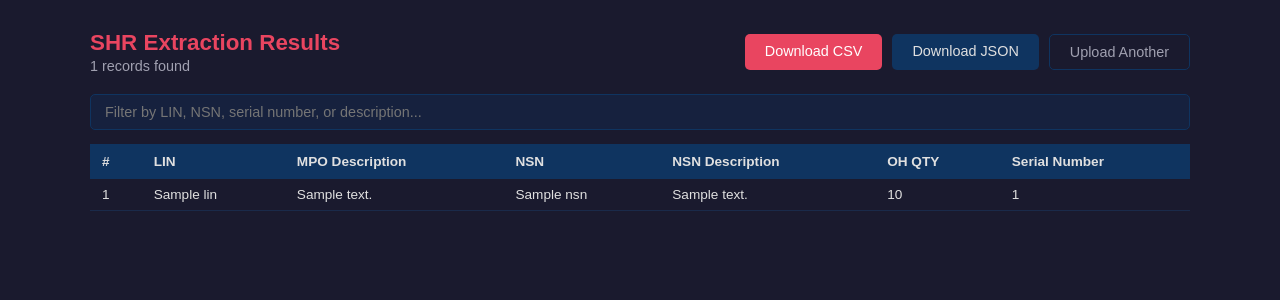
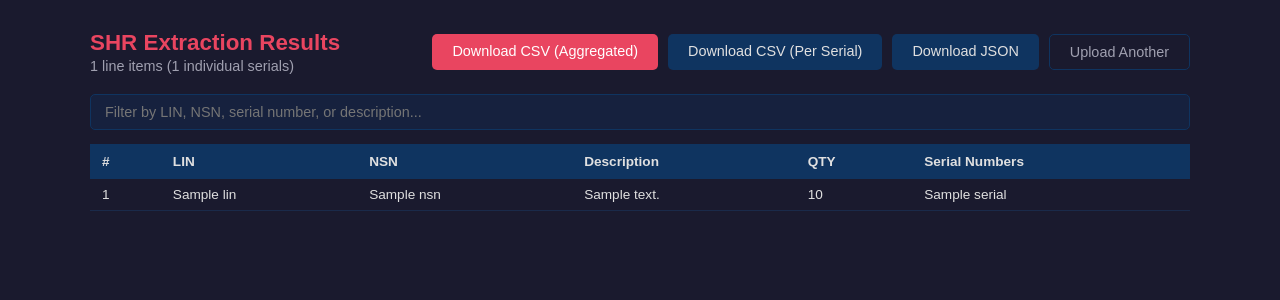
Before and after one commit to Maple-maker/shr-extractor, a Flask app: template templates/results.html in a window 1280 px wide. Shown: the top 300 px of the page. Run offline with Flask 3, Linux system fonts and the light colour scheme; the template is opened without the code that fills it: most values are stand-ins (such as "Sample title", 1, 10 or a date in 2020).

Commit message:
Aggregate SHR output by (LIN, NSN) instead of one row per serial
115 per-serial records now collapse to 19 line items with total qty
and all serial numbers joined. Adds aggregate_records(), to_csv_aggregated(),
a summary download, and a per-serial full download. Results page updated.

Co-Authored-By: Claude Sonnet 4.6 <noreply@anthropic.com>

```diff
--- a/app.py
+++ b/app.py
@@ -11,7 +11,7 @@ import tempfile
 
 from flask import Flask, jsonify, render_template, request, Response, session
 
-from extract_shr import parse_shr_pdf, to_csv
+from extract_shr import parse_shr_pdf, to_csv, to_csv_aggregated, aggregate_records
 
 app = Flask(__name__)
 app.secret_key = os.environ.get('SECRET_KEY', 'shr-extractor-dev')
@@ -52,18 +52,31 @@ def extract():
             pass
 
     _last_records = records
-    return render_template('results.html', records=records, count=len(records))
+    agg = aggregate_records(records)
+    return render_template('results.html', records=agg, raw_count=len(records), count=len(agg))
 
 
 @app.route('/download/csv')
 def download_csv():
     if not _last_records:
         return "No data. Upload a PDF first.", 400
+    csv_data = to_csv_aggregated(_last_records)
+    return Response(
+        csv_data,
+        mimetype='text/csv',
+        headers={'Content-Disposition': 'attachment; filename=shr_extract.csv'}
+    )
+
+
+@app.route('/download/csv/full')
+def download_csv_full():
+    if not _last_records:
+        return "No data. Upload a PDF first.", 400
     csv_data = to_csv(_last_records)
     return Response(
         csv_data,
         mimetype='text/csv',
-        headers={'Content-Disposition': 'attachment; filename=shr_extract.csv'}
+        headers={'Content-Disposition': 'attachment; filename=shr_extract_full.csv'}
     )
 
 
--- a/templates/results.html
+++ b/templates/results.html
@@ -34,10 +34,11 @@
   <div class="header">
     <div>
       <h1>SHR Extraction Results</h1>
-      <div class="count">{{ count }} records found</div>
+      <div class="count">{{ count }} line items ({{ raw_count }} individual serials)</div>
     </div>
     <div class="actions">
-      <a href="/download/csv" class="btn btn-primary">Download CSV</a>
+      <a href="/download/csv" class="btn btn-primary">Download CSV (Aggregated)</a>
+      <a href="/download/csv/full" class="btn btn-secondary">Download CSV (Per Serial)</a>
       <a href="/download/json" class="btn btn-secondary">Download JSON</a>
       <a href="/" class="btn btn-outline">Upload Another</a>
     </div>
@@ -53,11 +54,10 @@
         <tr>
           <th>#</th>
           <th>LIN</th>
-          <th>MPO Description</th>
           <th>NSN</th>
-          <th>NSN Description</th>
-          <th>OH QTY</th>
-          <th>Serial Number</th>
+          <th>Description</th>
+          <th>QTY</th>
+          <th>Serial Numbers</th>
         </tr>
       </thead>
       <tbody>
@@ -65,11 +65,10 @@
         <tr>
           <td>{{ loop.index }}</td>
           <td>{{ r.lin }}</td>
-          <td class="desc">{{ r.mpo_description }}</td>
           <td>{{ r.nsn }}</td>
           <td class="desc">{{ r.nsn_description }}</td>
           <td>{{ r.oh_qty }}</td>
-          <td>{{ r.serial_number }}</td>
+          <td class="desc">{{ r.serials | join(', ') }}</td>
         </tr>
         {% endfor %}
       </tbody>
```
Also changed, not shown: extract_shr.py (+47 -1 lines).
